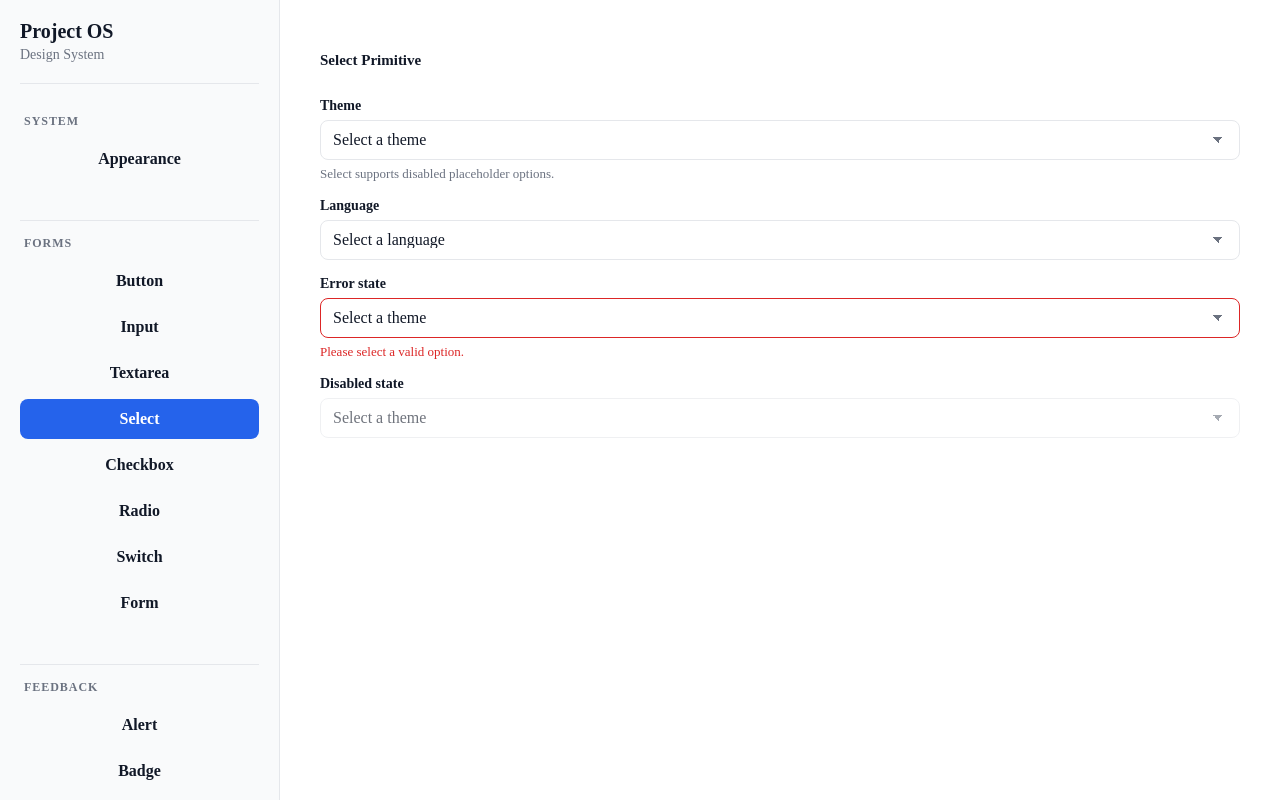
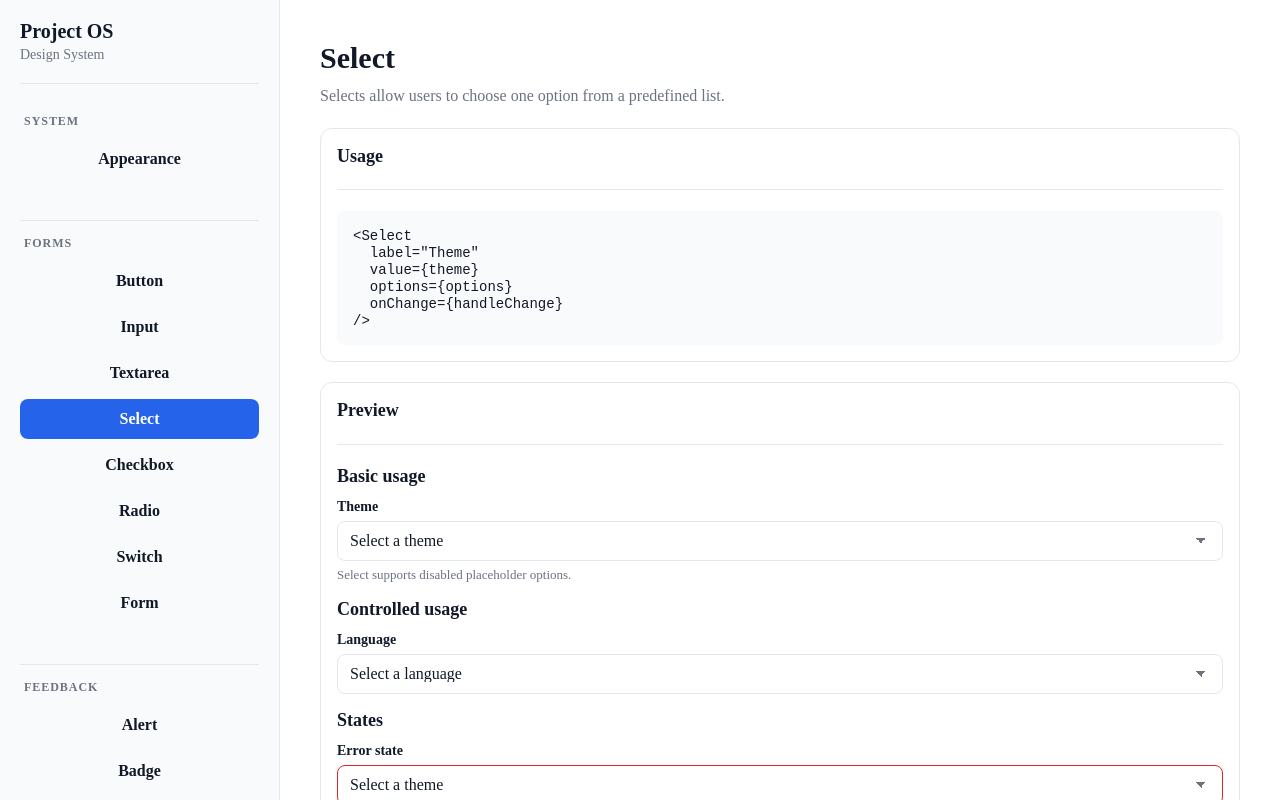
Before and after one commit to ingemedical16/project-os, a Next.js app: page /en in a window 1280 px wide. Both pictures are taken after a click on the button "Select". Shown: the top 800 px of the page. Built offline with nearby package versions, Linux system fonts and the light colour scheme.

Commit message:
refactor: improve select showcase documentation

```diff
--- a/src/features/design-system/SelectShowcase/SelectShowcase.module.scss
+++ b/src/features/design-system/SelectShowcase/SelectShowcase.module.scss
@@ -1,5 +1,31 @@
-.showcase {
+@use '@/styles/abstracts/variables' as *;
+
+.code {
+  margin: 0;
+  padding: $space-4;
+
+  overflow-x: auto;
+
+  border-radius: $radius-md;
+
+  background: var(--surface-hover);
+  color: var(--text);
+
+  font-family: $font-family-mono;
+  font-size: $font-size-sm;
+}
+
+.section {
   display: flex;
   flex-direction: column;
-  gap: 1.6rem;
+  gap: $space-3;
 }
+
+.section h3 {
+  margin: 0;
+
+  color: var(--text);
+
+  font-size: $font-size-lg;
+  font-weight: $font-weight-semibold;
+}
--- a/src/features/design-system/SelectShowcase/SelectShowcase.tsx
+++ b/src/features/design-system/SelectShowcase/SelectShowcase.tsx
@@ -1,69 +1,139 @@
 'use client';
 
+import { useTranslations } from 'next-intl';
 import { useState } from 'react';
 
 import { Select } from '@/components/ui';
 
+import { ShowcaseSection } from '../ShowcaseSection';
+
 import styles from './SelectShowcase.module.scss';
 
+export function SelectShowcase() {
+  const t = useTranslations(
+    'designSystem.components.select'
+  );
+
+  const [selectedTheme, setSelectedTheme] = useState('');
+  const [selectedLanguage, setSelectedLanguage] =
+    useState('');
+
+  const usage = `<Select
+  label="Theme"
+  value={theme}
+  options={options}
+  onChange={handleChange}
+/>`;
+
   const themeOptions = [
-  { value: '', label: 'Select a theme', disabled: true },
-  { value: 'ocean', label: 'Ocean' },
-  { value: 'forest', label: 'Forest' },
-  { value: 'sunset', label: 'Sunset' },
-  { value: 'violet', label: 'Violet' },
-  { value: 'slate', label: 'Slate' },
+    {
+      value: '',
+      label: t('themePlaceholder'),
+      disabled: true,
+    },
+    {
+      value: 'ocean',
+      label: 'Ocean',
+    },
+    {
+      value: 'forest',
+      label: 'Forest',
+    },
+    {
+      value: 'sunset',
+      label: 'Sunset',
+    },
+    {
+      value: 'violet',
+      label: 'Violet',
+    },
+    {
+      value: 'slate',
+      label: 'Slate',
+    },
   ];
 
   const languageOptions = [
-  { value: '', label: 'Select a language', disabled: true },
-  { value: 'en', label: 'English' },
-  { value: 'fr', label: 'Français' },
-  { value: 'ar', label: 'العربية' },
-  { value: 'ro', label: 'Română' },
+    {
+      value: '',
+      label: t('languagePlaceholder'),
+      disabled: true,
+    },
+    {
+      value: 'en',
+      label: 'English',
+    },
+    {
+      value: 'fr',
+      label: 'Français',
+    },
+    {
+      value: 'ar',
+      label: 'العربية',
+    },
+    {
+      value: 'ro',
+      label: 'Română',
+    },
   ];
 
-export function SelectShowcase() {
-  const [selectedTheme, setSelectedTheme] = useState('');
-  const [selectedLanguage, setSelectedLanguage] = useState('');
-
   return (
-    <section className={styles.showcase}>
-      <h2>Select Primitive</h2>
+    <ShowcaseSection
+      title={t('title')}
+      description={t('description')}
+      usageTitle={t('usage')}
+      previewTitle={t('preview')}
+      usage={
+        <pre className={styles.code}>
+          <code>{usage}</code>
+        </pre>
+      }
+    >
+      <div className={styles.section}>
+        <h3>{t('basic')}</h3>
 
         <Select
-        label="Theme"
+          label={t('themeLabel')}
           value={selectedTheme}
           onChange={(event) =>
             setSelectedTheme(event.target.value)
           }
           options={themeOptions}
-        helperText="Select supports disabled placeholder options."
+          helperText={t('themeHelper')}
         />
+      </div>
+
+      <div className={styles.section}>
+        <h3>{t('controlled')}</h3>
 
         <Select
-        label="Language"
+          label={t('languageLabel')}
           value={selectedLanguage}
           onChange={(event) =>
             setSelectedLanguage(event.target.value)
           }
           options={languageOptions}
         />
+      </div>
+
+      <div className={styles.section}>
+        <h3>{t('states')}</h3>
 
         <Select
-        label="Error state"
+          label={t('errorLabel')}
           value=""
           onChange={() => {}}
           options={themeOptions}
-        error="Please select a valid option."
+          error={t('errorMessage')}
         />
 
         <Select
-        label="Disabled state"
+          label={t('disabledLabel')}
           value=""
           options={themeOptions}
           disabled
         />
-    </section>
+      </div>
+    </ShowcaseSection>
   );
 }
--- a/src/i18n/loadMessages.ts
+++ b/src/i18n/loadMessages.ts
@@ -26,6 +26,7 @@ export async function loadMessages(
     designSystemButton,
     designSystemInput,
     designSystemTextarea,
+    designSystemSelect,
 
     settingsProfile,
     settingsPreferences,
@@ -50,6 +51,7 @@ export async function loadMessages(
     import(`./messages/${locale}/designSystem/components/button.json`),
     import(`./messages/${locale}/designSystem/components/input.json`),
     import(`./messages/${locale}/designSystem/components/textarea.json`),
+    import(`./messages/${locale}/designSystem/components/select.json`),
 
     import(`./messages/${locale}/settings/profile.json`),
     import(`./messages/${locale}/settings/preferences.json`),
@@ -82,6 +84,7 @@ export async function loadMessages(
         button: designSystemButton.default,
         input: designSystemInput.default,
         textarea: designSystemTextarea.default,
+        select: designSystemSelect.default,
       },
     },
     settings: {
--- /dev/null
+++ b/src/i18n/messages/ar/designSystem/components/select.json
@@ -0,0 +1,17 @@
+{
+  "title": "قائمة اختيار",
+  "description": "تسمح قوائم الاختيار للمستخدمين باختيار خيار واحد من قائمة محددة مسبقًا.",
+  "usage": "الاستخدام",
+  "preview": "المعاينة",
+  "basic": "استخدام بسيط",
+  "controlled": "استخدام متحكم به",
+  "states": "الحالات",
+  "themeLabel": "السمة",
+  "themePlaceholder": "اختر سمة",
+  "themeHelper": "تدعم قائمة الاختيار خيارات مؤقتة معطلة.",
+  "languageLabel": "اللغة",
+  "languagePlaceholder": "اختر لغة",
+  "errorLabel": "حالة الخطأ",
+  "errorMessage": "يرجى اختيار خيار صالح.",
+  "disabledLabel": "حالة التعطيل"
+}
--- /dev/null
+++ b/src/i18n/messages/en/designSystem/components/select.json
@@ -0,0 +1,17 @@
+{
+  "title": "Select",
+  "description": "Selects allow users to choose one option from a predefined list.",
+  "usage": "Usage",
+  "preview": "Preview",
+  "basic": "Basic usage",
+  "controlled": "Controlled usage",
+  "states": "States",
+  "themeLabel": "Theme",
+  "themePlaceholder": "Select a theme",
+  "themeHelper": "Select supports disabled placeholder options.",
+  "languageLabel": "Language",
+  "languagePlaceholder": "Select a language",
+  "errorLabel": "Error state",
+  "errorMessage": "Please select a valid option.",
+  "disabledLabel": "Disabled state"
+}
--- /dev/null
+++ b/src/i18n/messages/fr/designSystem/components/select.json
@@ -0,0 +1,17 @@
+{
+  "title": "Sélecteur",
+  "description": "Les sélecteurs permettent aux utilisateurs de choisir une option dans une liste prédéfinie.",
+  "usage": "Utilisation",
+  "preview": "Aperçu",
+  "basic": "Utilisation simple",
+  "controlled": "Utilisation contrôlée",
+  "states": "États",
+  "themeLabel": "Thème",
+  "themePlaceholder": "Sélectionnez un thème",
+  "themeHelper": "Le sélecteur prend en charge les options de placeholder désactivées.",
+  "languageLabel": "Langue",
+  "languagePlaceholder": "Sélectionnez une langue",
+  "errorLabel": "État d’erreur",
+  "errorMessage": "Veuillez sélectionner une option valide.",
+  "disabledLabel": "État désactivé"
+}
--- /dev/null
+++ b/src/i18n/messages/ro/designSystem/components/select.json
@@ -0,0 +1,17 @@
+{
+  "title": "Selector",
+  "description": "Selectoarele permit utilizatorilor să aleagă o opțiune dintr-o listă predefinită.",
+  "usage": "Utilizare",
+  "preview": "Previzualizare",
+  "basic": "Utilizare de bază",
+  "controlled": "Utilizare controlată",
+  "states": "Stări",
+  "themeLabel": "Temă",
+  "themePlaceholder": "Selectează o temă",
+  "themeHelper": "Selectorul acceptă opțiuni de tip placeholder dezactivate.",
+  "languageLabel": "Limbă",
+  "languagePlaceholder": "Selectează o limbă",
+  "errorLabel": "Stare de eroare",
+  "errorMessage": "Te rugăm să selectezi o opțiune validă.",
+  "disabledLabel": "Stare dezactivată"
+}
```
Lines whose indentation alone changed are shown as unchanged.
